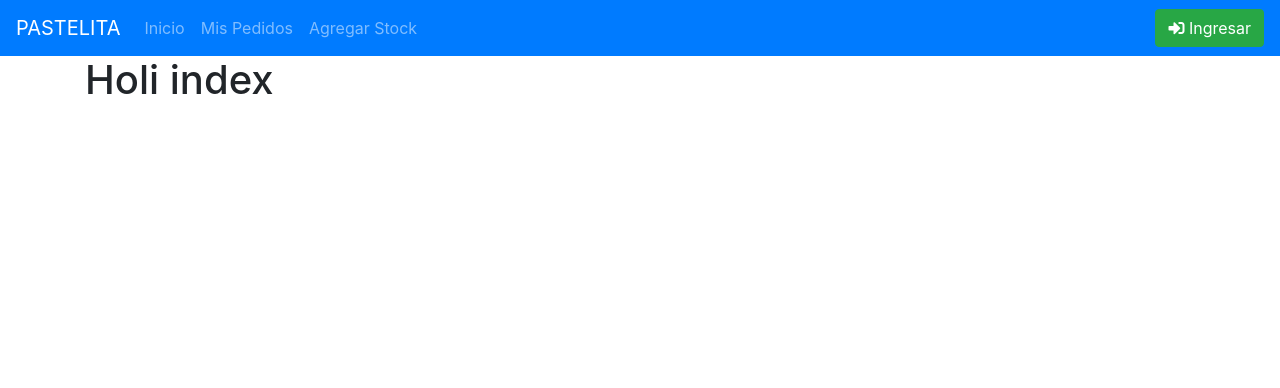
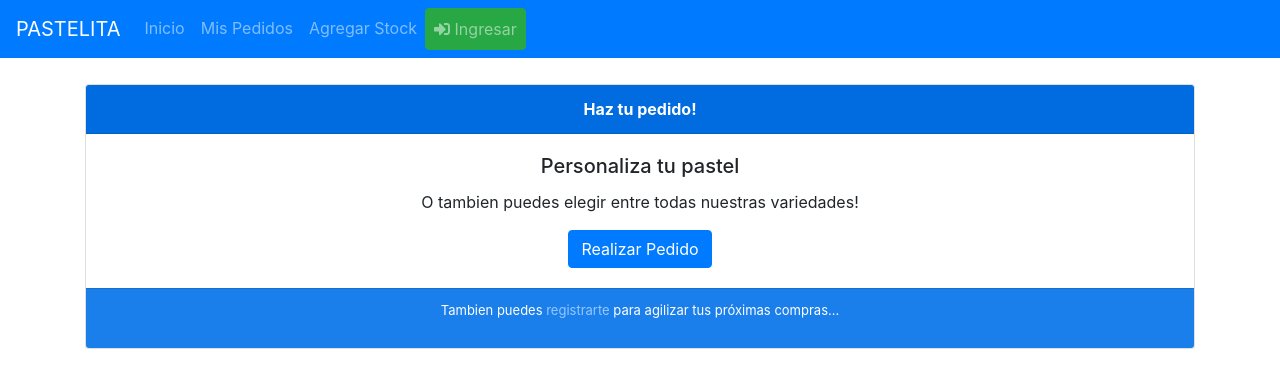
Before and after one commit to adamraven123/Proyecto-Desarrollo-Wen, a Django app: page / in a window 1280 px wide. Shown: the top 388 px of the page. Run offline with Django 3.2, Linux system fonts and the light colour scheme; some libraries are stand-ins or nearby versions.

Commit message:
arreglo al index

```diff
--- a/core/templates/index.html
+++ b/core/templates/index.html
@@ -1,4 +1,24 @@
 {% extends "base.html" %}
 {% block content %}
-<h1> Holi index</h1>
+<div class="container" >
+	<div class="row">
+		<div class="col-12">
+			<div class="card text-center">
+				<div class="card-header bg-title">
+				  <strong class="card-name">Haz tu pedido!</strong>
+				</div>
+				<div class="card-body">
+				  <h5 class="card-title">Personaliza tu pastel</h5>
+				  <p class="card-text">O tambien puedes elegir entre todas nuestras variedades!</p>
+				  <a href="#" class="btn btn-primary">Realizar Pedido</a>
+				</div>
+				<div class="card-footer bg-footer text-muted">
+				  <p class="footer">
+					  Tambien puedes <a class="footer-a" href="#">registrarte</a> para agilizar tus próximas compras...
+				  </p>
+				</div>
+			</div>
+		</div>
+	</div>
+</div>
 {% endblock content %}
--- /dev/null
+++ b/static/css/styles.css
@@ -0,0 +1,29 @@
+.container{
+    margin-top:2%;
+}
+.bg-title{
+    background-color:#006cdf;
+}
+.bg-footer{
+    background-color:#1b7feb;
+}
+
+.card-name{
+    color:white;
+}
+.footer-a{
+    color:#95c8ff;
+}
+@media only screen and (max-width:300px){
+    .footer{
+        font-size:12px;
+        color:white;
+    }
+}
+
+@media only screen and (min-width:301px){
+    .footer{
+        font-size:13px;
+        color:white;
+    }
+}
--- a/templates/_navbar.html
+++ b/templates/_navbar.html
@@ -19,20 +19,29 @@
 			<li id="en_list" class="nav-item dropdown">
 				<a class="nav-link dropdown-toggle" href="#" id="navbarDropdown" role="button" data-toggle="dropdown" aria-haspopup="true" aria-expanded="false">Administración</a>
 				<div class="dropdown-menu" aria-labelledby="navbarDropdown">
-				<a class="dropdown-item" href="#">Clientes</a>
-				<a class="dropdown-item" href="#">Vendedores</a>
-				<div class="dropdown-divider"></div>
-				<a class="dropdown-item" href="#">Pasteles</a>
+					<a class="dropdown-item" href="#">Clientes</a>
+					<a class="dropdown-item" href="#">Vendedores</a>
+					<div class="dropdown-divider"></div>
+					<a class="dropdown-item" href="#">Pasteles</a>
 				</div>
 			</li>
 			{% endif %}
+			<li id="auth" class="nav-item">
+				{% if request.user.is_authenticated %}
+					<a href="{% url 'auth_logout' %}" class="nav-link btn btn-success pull-right">
+						<i class="fas fa-sign-in-alt"></i> Salir</a>
+				{% else %}
+					<a href="{% url 'auth_login' %}" class="nav-link btn btn-success pull-right">
+						<i class="fas fa-sign-in-alt"></i> Ingresar</a>
+				{% endif %}
+			</li>
 		</ul>
 	</div>
-	{% if request.user.is_authenticated %}
+	<!-- {% if request.user.is_authenticated %}
 		<a href="{% url 'auth_logout' %}" class="btn btn-success pull-right">
 			<i class="fas fa-sign-in-alt"></i> Salir</a>
 	{% else %}
 		<a href="{% url 'auth_login' %}" class="btn btn-success pull-right">
 			<i class="fas fa-sign-in-alt"></i> Ingresar</a>
-	{% endif %}
+	{% endif %} -->
 </nav>
--- a/templates/base.html
+++ b/templates/base.html
@@ -23,14 +23,8 @@
 	</header>
 
 	<body>
-		<div class="container">
-			<div class="row">
-				<div class="col">
-				{% block content %}
-				{% endblock content %}
-				</div>
-			</div>
-		</div>
+		{% block content %}
+		{% endblock content %}
 
 		<!-- Optional JavaScript -->
 		<!-- jQuery first, then Popper.js, then Bootstrap JS -->
```
